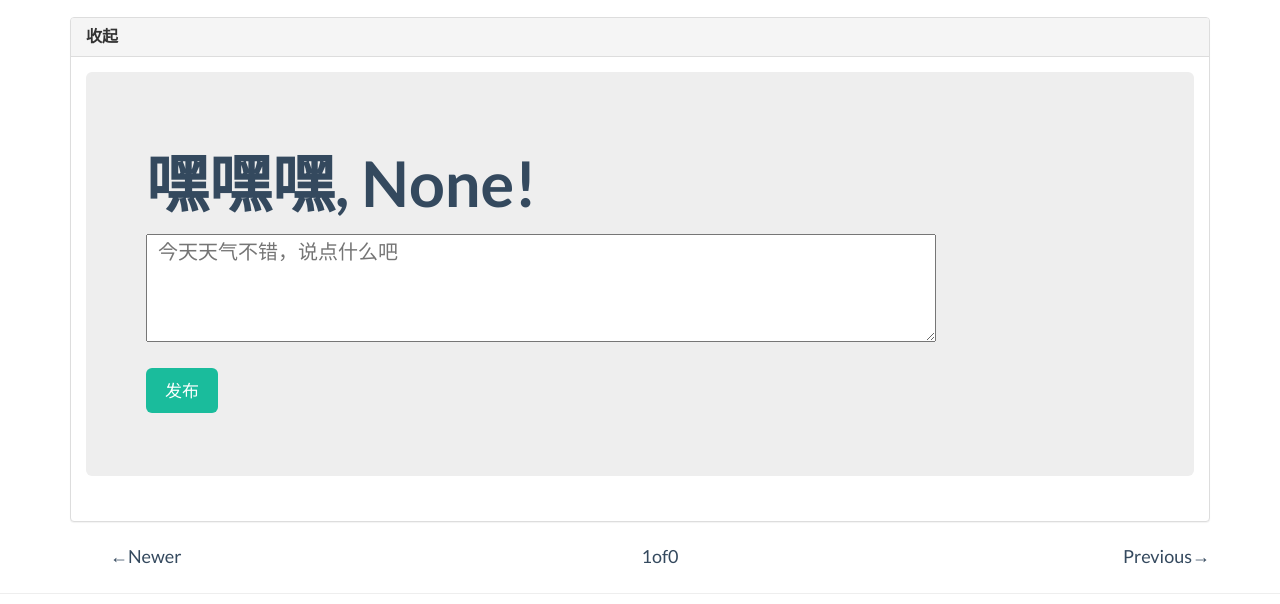
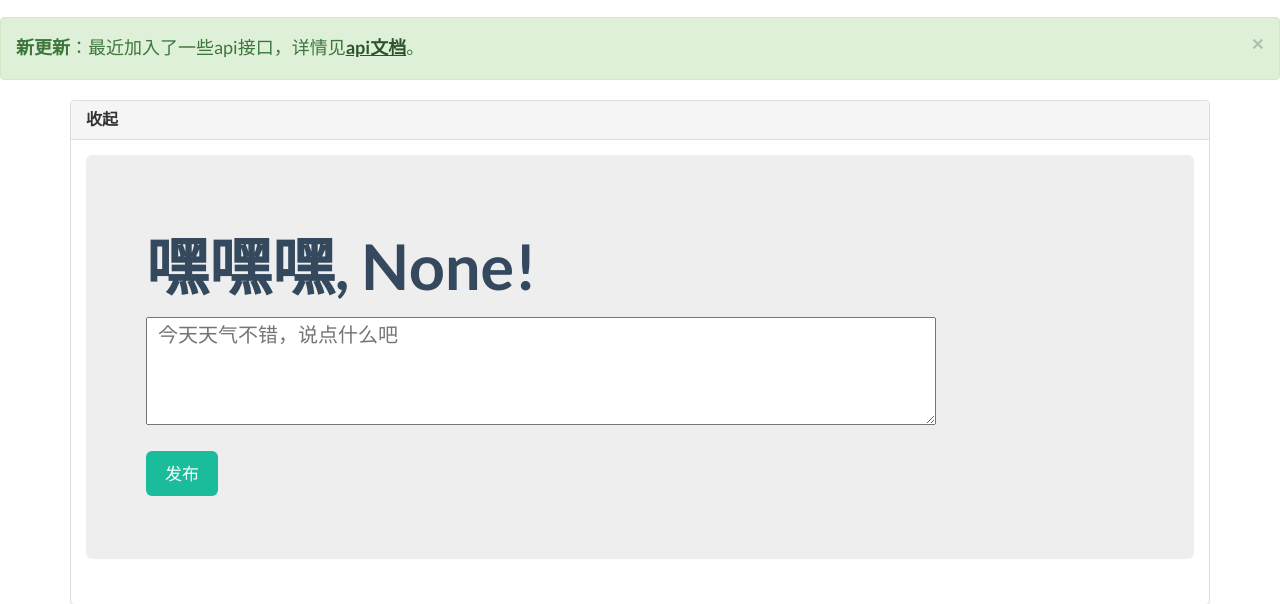
Before and after one commit to BrunoHu/flask_blog, a Flask app: page / in a window 1280 px wide. Shown: the part 53-657 px from the top of the page. Run offline with Flask 2, Linux system fonts and the light colour scheme; a user stored in the database is signed in; data comes from the database, SQL or seed files in the repository; data that the repository does not hold is empty; some libraries are stand-ins or nearby versions.

Commit message:
add update mention

```diff
--- a/app/templates/base.html
+++ b/app/templates/base.html
@@ -83,7 +83,6 @@
             </div>
         </div>
     </nav>
-
     {% include 'flash.html' %}
 
     {% block content %}{% endblock %}
--- a/app/templates/index.html
+++ b/app/templates/index.html
@@ -19,7 +19,10 @@
 
     });
 </script>
-
+<div class="alert alert-success">
+      <button type="button" class="close" data-dismiss="alert">&times;</button>
+      <strong>新更新</strong>：最近加入了一些api接口，详情见<a href="{{url_for('api_v1')}}" class="alert-link"><u>api文档</u></a>。
+    </div>
 {% for error in form.errors.post %}
 <div class="alert alert-info">
 <button type="button" class="close" data-dismiss="alert">&times;</button>
```
